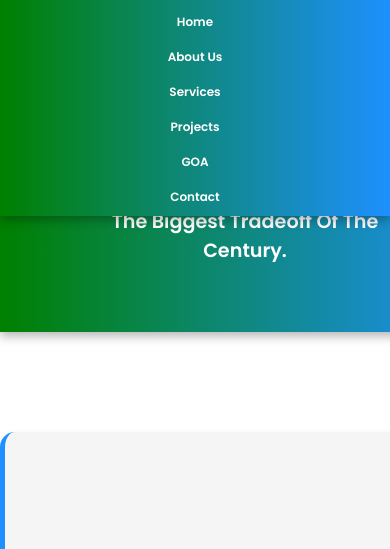
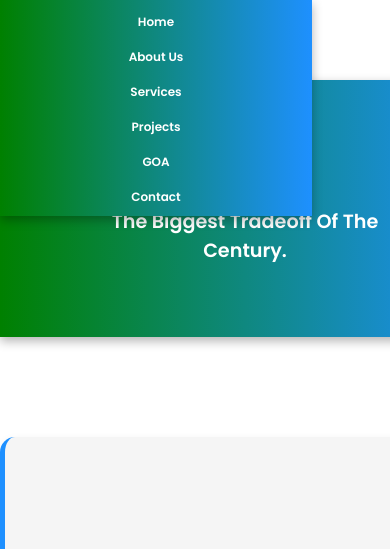
Before and after one commit to wesley878787/index-masters, a plain HTML site: page index.html in a window 390 px wide. Shown: the top 549 px of the page. Drawn offline with Linux system fonts and the light colour scheme.

Commit message:
Update styles.css

```diff
--- a/styles.css
+++ b/styles.css
@@ -153,6 +153,7 @@ footer {
         align-items: center;
         text-align: center;
         margin-top: 80px; /* More space for better visibility */
+        padding-bottom: 10px;
     }
 
     .logo {
@@ -162,18 +163,18 @@ footer {
     h1 {
         font-size: 1.2rem;
         padding: 12%;
+         margin-bottom: 15px;
     }
 
     nav {
         padding: 8px 0;
         flex-direction: column;
         align-items: center;
+        width: 80%;
     }
 
     nav ul {
-        gap: 5px;
         overflow-x: auto;
-        max-width: 90%;
         flex-direction: column;
         gap: 10px;
         text-align: center;
```
